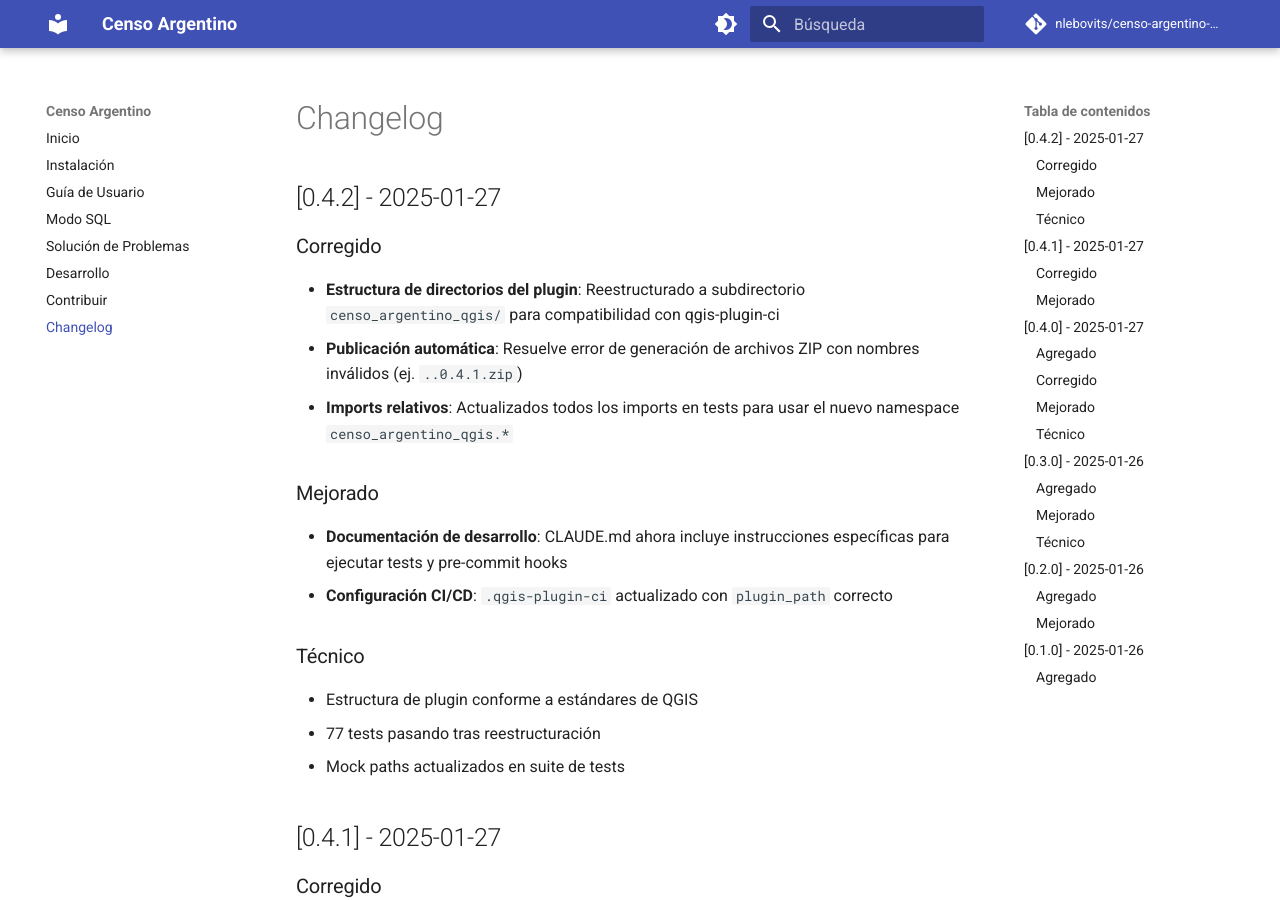
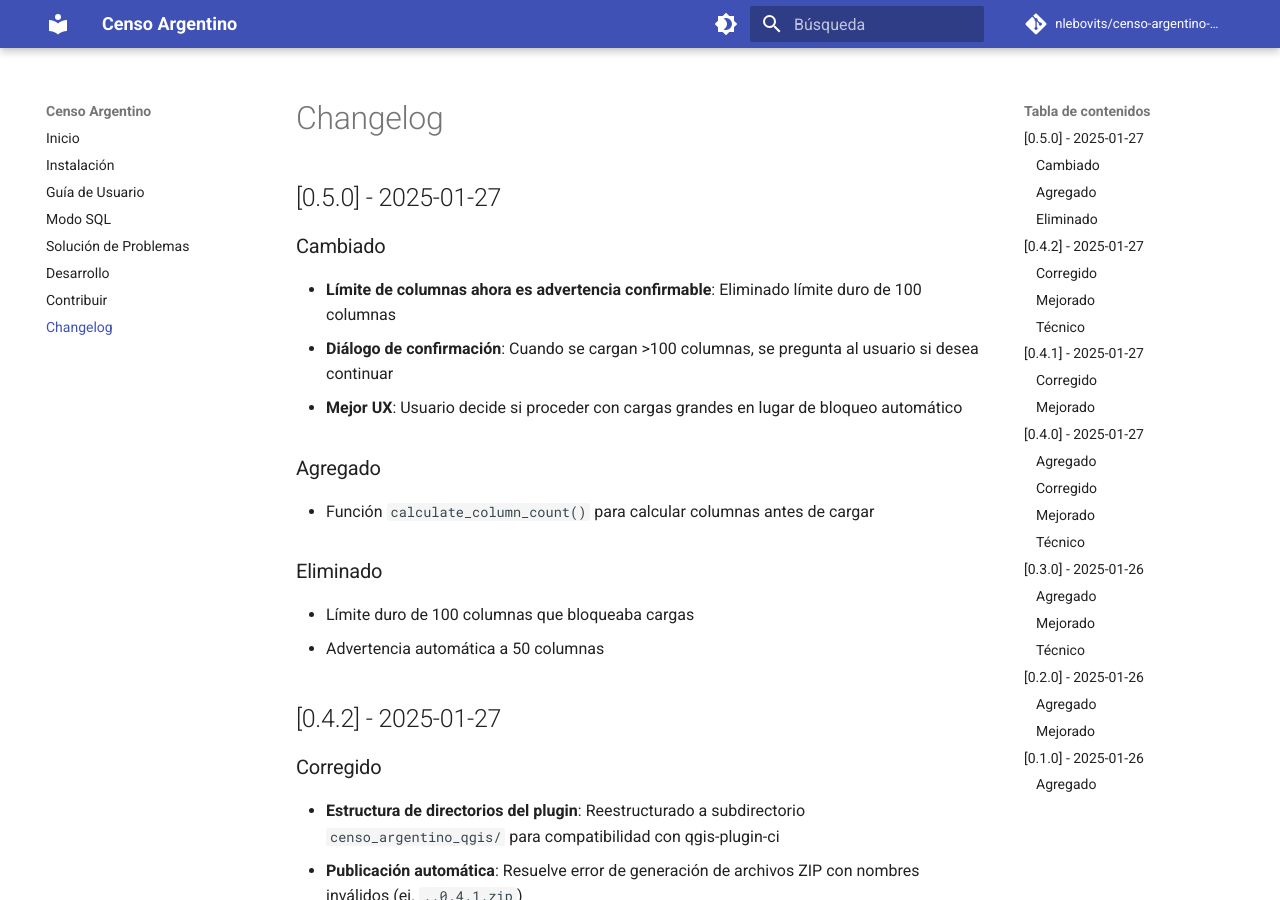
Before and after one commit to nlebovits/censo-argentino-qgis, an MkDocs documentation site: the page built from docs/CHANGELOG.md, in a window 1280 px wide and 900 px high. Built offline with MkDocs 1.6.1 and Material for MkDocs 9.7.7, drawn with Linux system fonts in a browser that asks for light colours; comment, search, counter and statistics services are not loaded.

Commit message:
Actualizar versión a 0.5.0
- Actualizar metadata.txt a versión 0.5.0
- Agregar entrada de changelog para 0.5.0
- Documenta eliminación de límite duro de columnas
- Documenta nuevo diálogo de confirmación

🤖 Generated with [Claude Code](https://claude.com/claude-code)

Co-Authored-By: Claude <noreply@anthropic.com>

```diff
--- a/docs/CHANGELOG.md
+++ b/docs/CHANGELOG.md
@@ -1,4 +1,18 @@
 # Changelog
+
+## [0.5.0] - 2025-01-27
+
+### Cambiado
+- **Límite de columnas ahora es advertencia confirmable**: Eliminado límite duro de 100 columnas
+- **Diálogo de confirmación**: Cuando se cargan >100 columnas, se pregunta al usuario si desea continuar
+- **Mejor UX**: Usuario decide si proceder con cargas grandes en lugar de bloqueo automático
+
+### Agregado
+- Función `calculate_column_count()` para calcular columnas antes de cargar
+
+### Eliminado
+- Límite duro de 100 columnas que bloqueaba cargas
+- Advertencia automática a 50 columnas
 
 ## [0.4.2] - 2025-01-27
 
```
Also changed, not shown: 1 other file.
